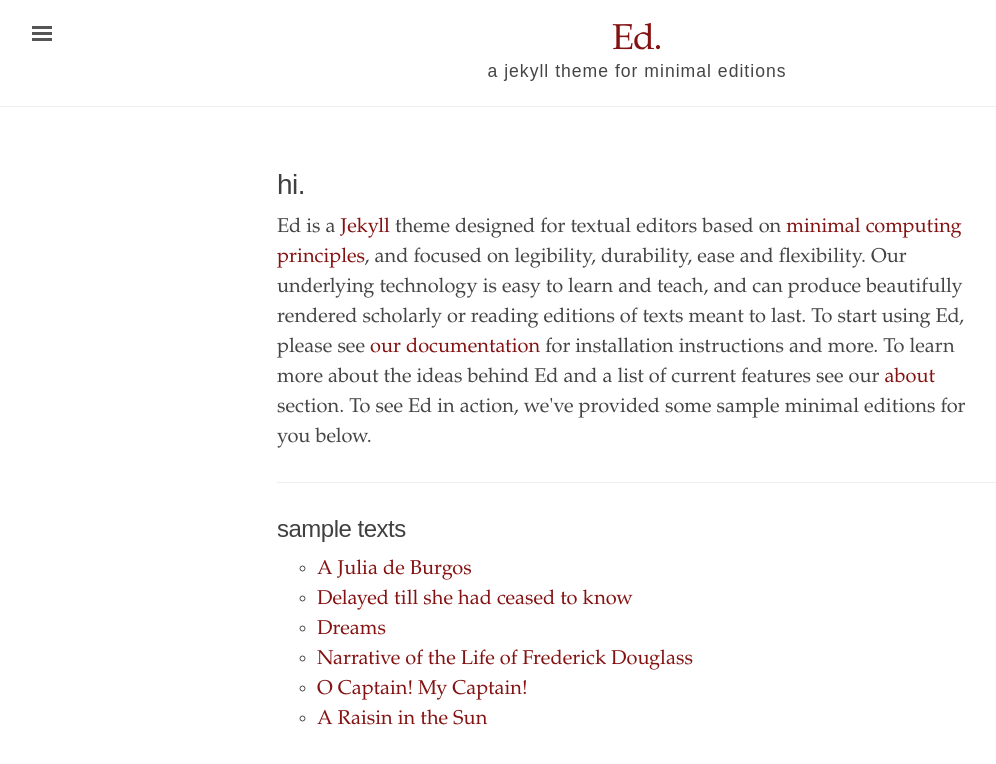
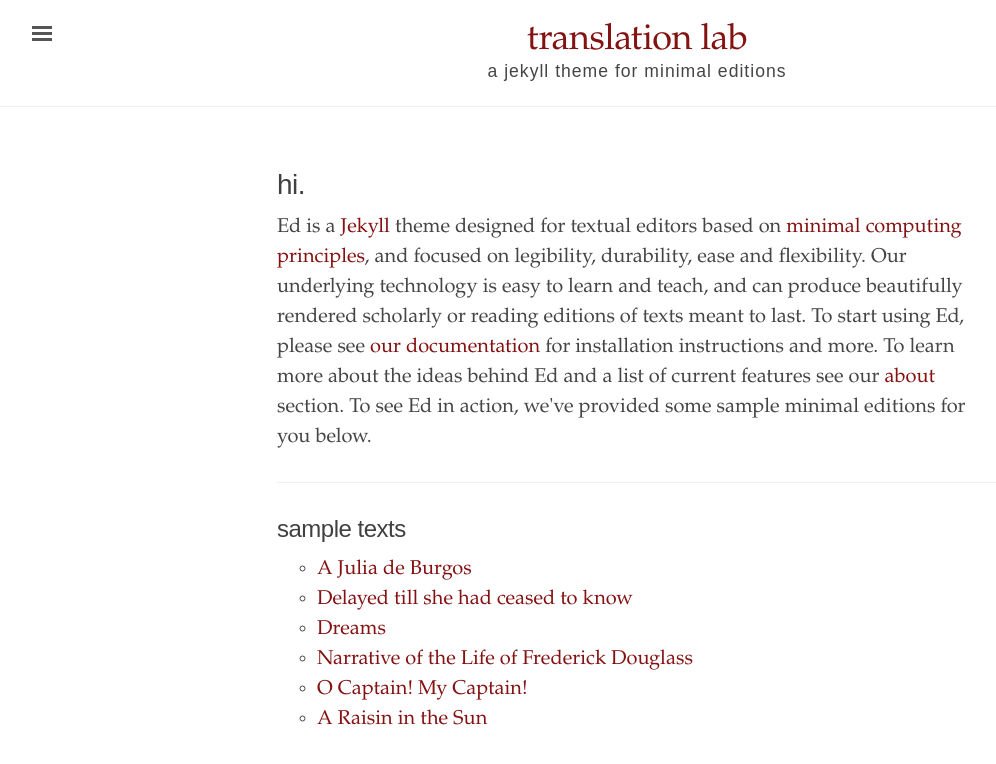
Before and after one commit to AfuaQuarshie/translationlab, a Jekyll site: the page built from index.html, in a window 1280 px wide. Shown: the top 764 px of the page, without its empty margins (3-999 px from the left). Built offline with Jekyll 4.4.1, drawn with Linux system fonts in a browser that asks for light colours.

Commit message:
Changed the title of the website

```diff
--- a/_config.yml
+++ b/_config.yml
@@ -1,7 +1,7 @@
 # Built with Jekyll 3.6.0
 
 # Setup
-title:               Ed.
+title:               translation lab
 tagline:             'a jekyll theme for minimal editions'
 description:         'Ed is a Jekyll theme designed for textual editors based on minimal computing principles, and focused on legibility and flexibility.'
 url:                 'http://minicomp.github.io'
```
